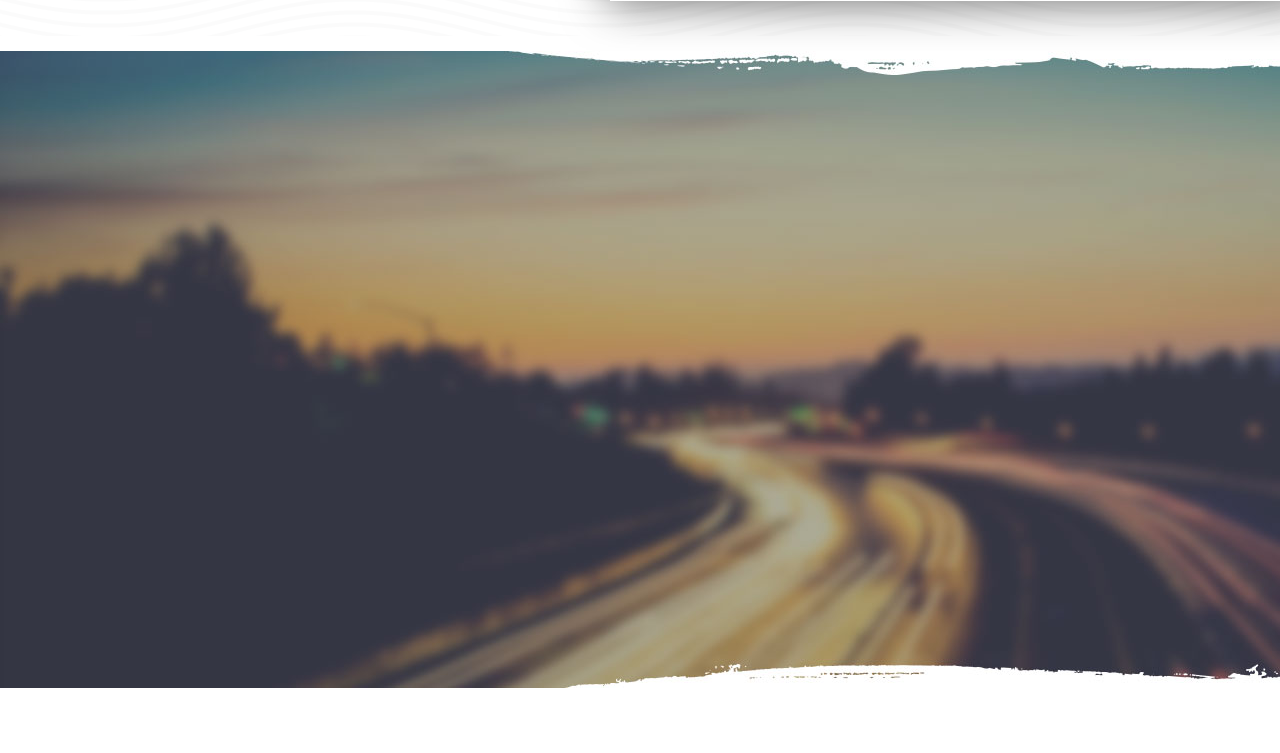
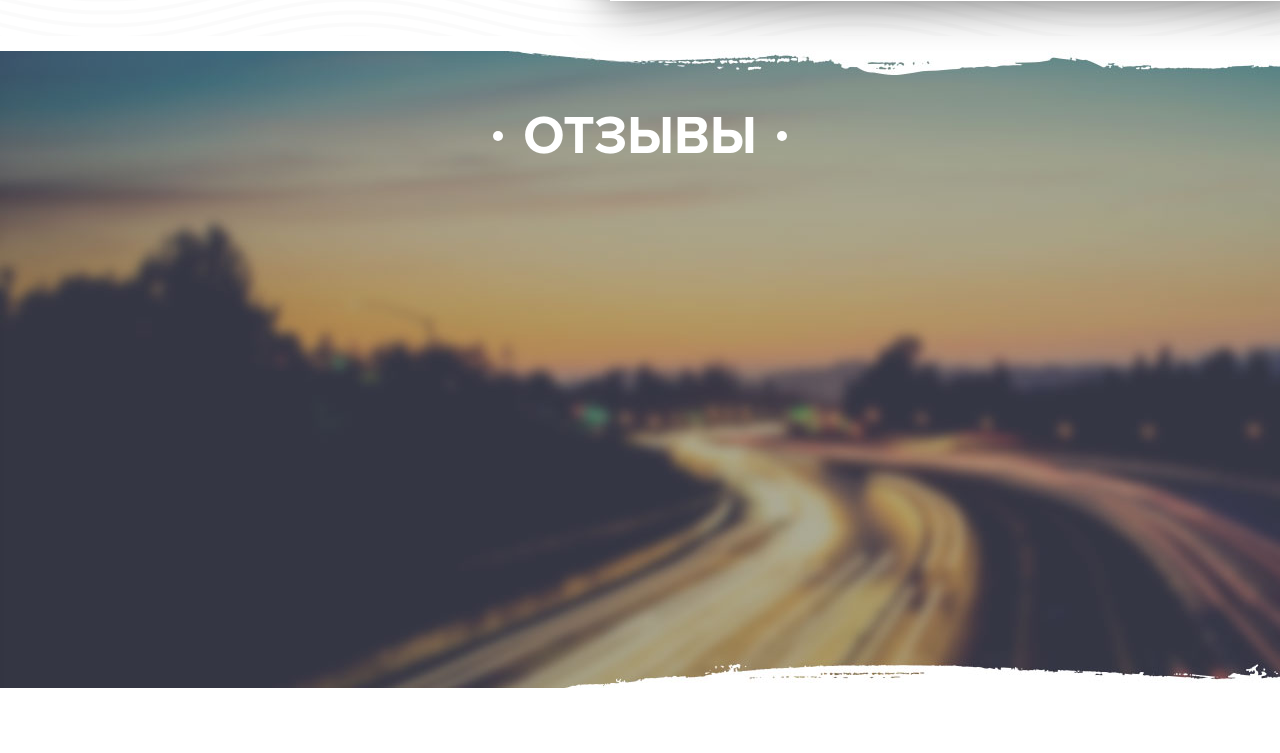
Before and after one commit to sheep-fish-vert/DenisUber, a PHP site: page / in a window 1280 px wide. Shown: the part 3583-4336 px from the top of the page. Before the commit the page ends 4271 px from the top, so only its background shows below. Run offline with PHP 8.4, Linux system fonts and the light colour scheme.

Commit message:
no message

```diff
--- a/css/dev_4.css
+++ b/css/dev_4.css
@@ -1,4 +1,6 @@
-.comment_slider{}
-.comment_slider .title_container{font-size: 36px;font-family: "Proxima Nova";color:#fff;text-transform: uppercase;line-height: 36px;text-align: center;font-weight: 900;position: relative;}
+.dv7 .container{}
+.comment_slider{min-height: 635px;text-align: center;padding-top: 67px;}
+.comment_slider_img{position: absolute;top: 0;left: 0;}
+.comment_slider .title_container{font-size: 36px;font-family: "Proxima Nova";color:#fff;text-transform: uppercase;line-height: 36px;text-align: center;font-weight: 900;position: relative;display: inline-block;}
 .comment_slider .title_container:before{content: '';display: block;position: absolute;width: 10px;height: 10px;border-radius: 50%;background-color: #fff;left: -30px;top: 13px;}
-.comment_slider .title_container:before{content: '';display: block;position: absolute;width: 10px;height: 10px;border-radius: 50%;background-color: #2c2c2c;right: -30px;top: 13px;}
+.comment_slider .title_container:after{content: '';display: block;position: absolute;width: 10px;height: 10px;border-radius: 50%;background-color: #fff;right: -30px;top: 13px;}
```
